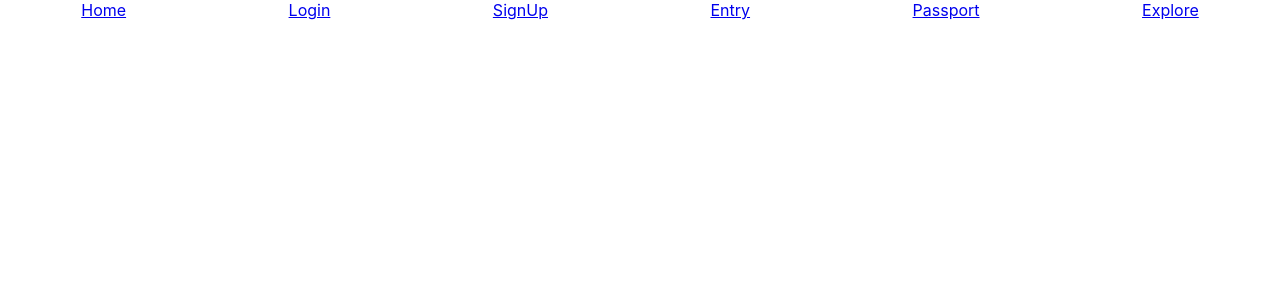
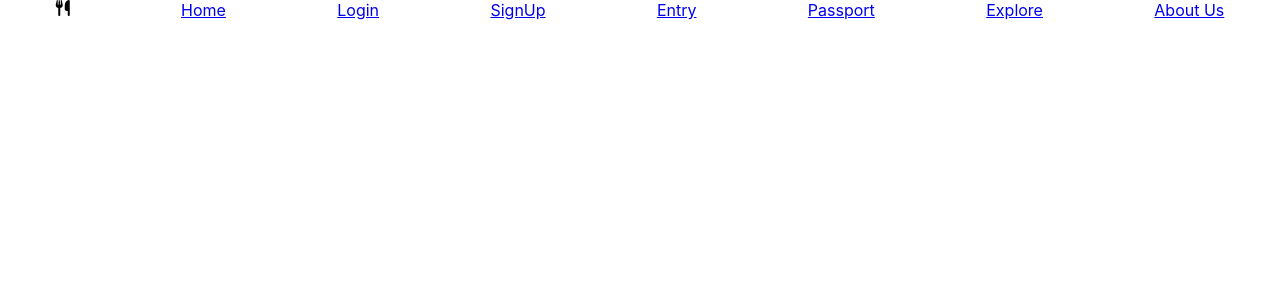
Before and after one commit to viewgo/Frontend-RestaurantPassport3, a React (Create React App) app in the folder restaurant-passport/: page / in a window 1280 px wide. Shown: the top 300 px of the page. Built offline with nearby package versions, Linux system fonts and the light colour scheme.

Commit message:
pulled master

```diff
--- a/restaurant-passport/public/index.html
+++ b/restaurant-passport/public/index.html
@@ -10,6 +10,10 @@
       content="Web site created using create-react-app"
     />
     <link rel="apple-touch-icon" href="%PUBLIC_URL%/logo192.png" />
+    <script
+      src="https://kit.fontawesome.com/20626d797f.js"
+      crossorigin="anonymous"
+    ></script>
     <!--
       manifest.json provides metadata used when your web app is installed on a
       user's mobile device or desktop. See https://developers.google.com/web/fundamentals/web-app-manifest/
@@ -24,6 +28,7 @@
       work correctly both with client-side routing and a non-root public URL.
       Learn how to configure a non-root public URL by running `npm run build`.
     -->
+
     <title>React App</title>
   </head>
   <body>
--- a/restaurant-passport/src/App.sass
+++ b/restaurant-passport/src/App.sass
@@ -1,6 +1,8 @@
 .nav-container
     display: flex
     justify-content: space-around
+    .nav-icon
+        font-size: 10rem
 
 //! Login Form
 form
--- a/restaurant-passport/src/components/Navigation.jsx
+++ b/restaurant-passport/src/components/Navigation.jsx
@@ -3,14 +3,17 @@ import { NavLink } from "react-router-dom";
 
 function Navigation(props) {
   // nav w/ home, passport, explore,
+
   return (
     <div className="nav-container">
+      <i className="fas fa-utensils nav-icon" />
       <NavLink to="/">Home</NavLink>
       <NavLink to="/login">Login</NavLink>
       <NavLink to="/signup">SignUp</NavLink>
       <NavLink to="/passport-form">Entry</NavLink>
       <NavLink to="/passport">Passport</NavLink>
       <NavLink to="/explore">Explore</NavLink>
+      <NavLink to="/about">About Us</NavLink>
     </div>
   );
 }
```
